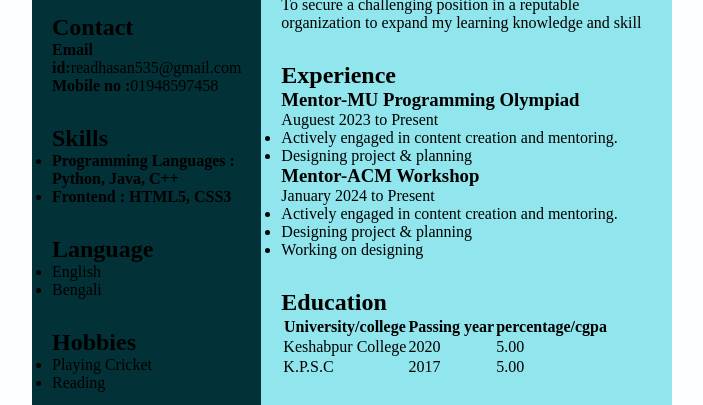
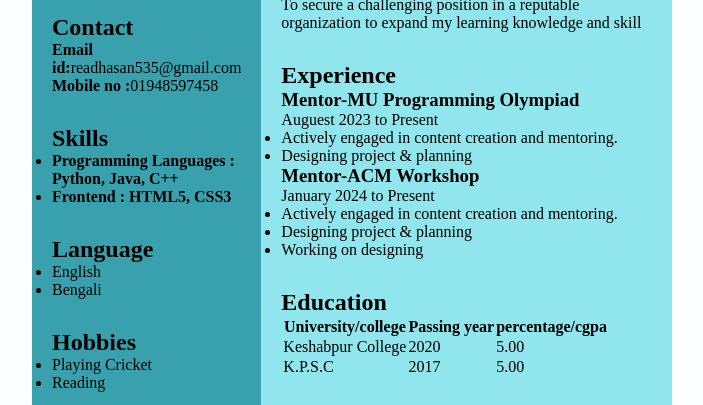
Before and after one commit to riad535/cv, a plain HTML site: page index.html in a window 1280 px wide. Shown: the part 194-599 px from the top of the page, without its empty margins (288-991 px from the left). Drawn offline with Linux system fonts and the light colour scheme.

Commit message:
Update cvStyle.css

```diff
--- a/cvStyle.css
+++ b/cvStyle.css
@@ -23,7 +23,7 @@ body {
 
 .left {
     position: initial;
-    background-color: rgb(2, 50, 56);
+    background-color: rgb(57, 161, 173);
     padding: 20px;
 }
 
```
